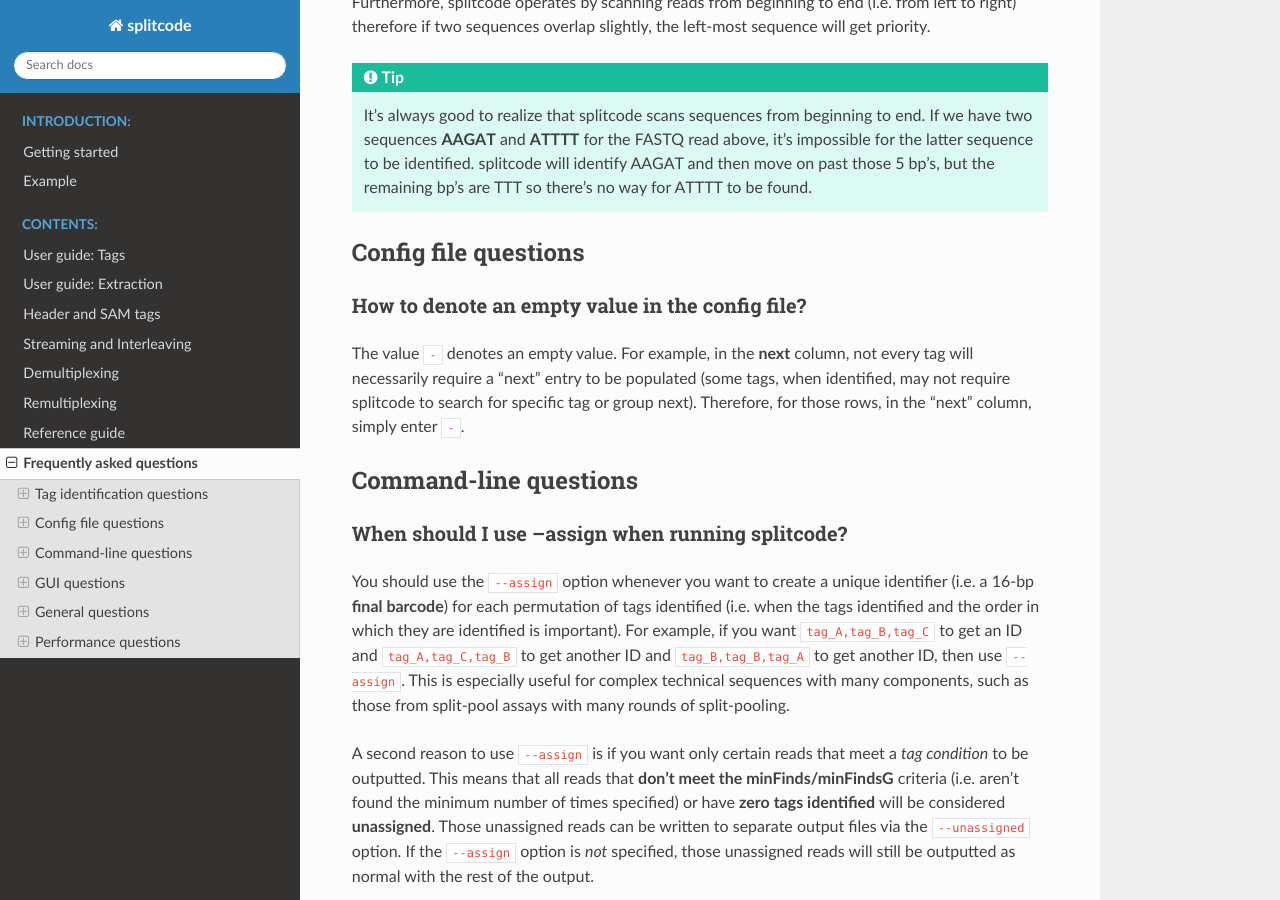
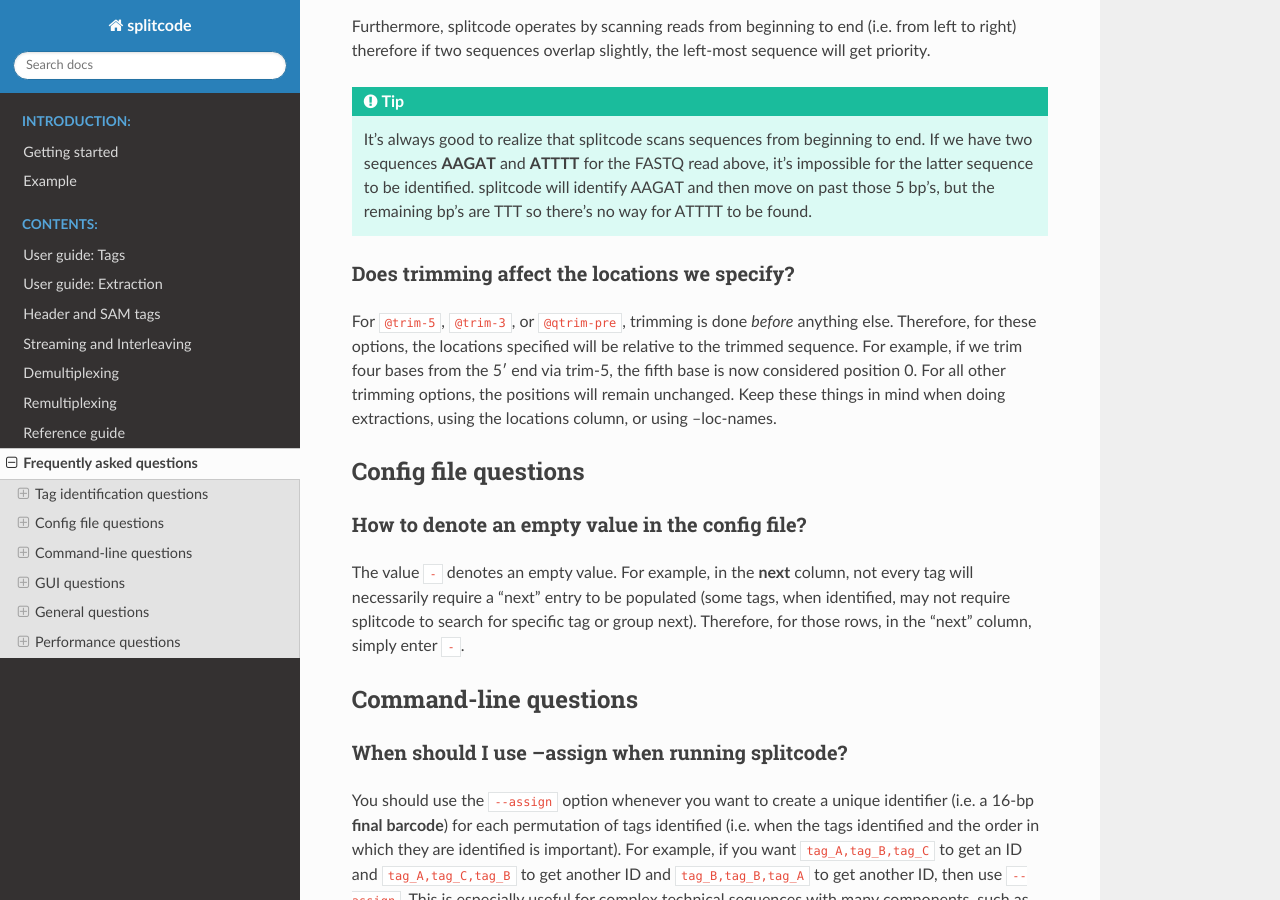
Before and after one commit to pachterlab/splitcode-tutorial, a Sphinx documentation site: the page built from docs/source/FAQ.rst, in a window 1280 px wide and 900 px high, scrolled down 2849 px. Built offline with Sphinx 7.4.7 and the Read the Docs theme 2.0.0, drawn with Linux system fonts in a browser that asks for light colours; some of the changed text lies outside the part shown.

Commit message:
Update FAQ.rst

```diff
--- a/docs/source/FAQ.rst
+++ b/docs/source/FAQ.rst
@@ -119,6 +119,11 @@
   It's always good to realize that splitcode scans sequences from beginning to end. If we have two sequences **AAGAT** and **ATTTT** for the FASTQ read above, it's impossible for the latter sequence to be identified. splitcode will identify AAGAT and then move on past those 5 bp's, but the remaining bp's are TTT so there's no way for ATTTT to be found.
 
 
+Does trimming affect the locations we specify?
+~~~~~~~~~~~~~~~~~~~~~~~~~~~~~~~~~~~~~~~~~~~~~~
+
+For ``@trim-5``, ``@trim-3``, or ``@qtrim-pre``, trimming is done *before* anything else. Therefore, for these options, the locations specified will be relative to the trimmed sequence. For example, if we trim four bases from the 5′ end via trim-5, the fifth base is now considered position 0. For all other trimming options, the positions will remain unchanged. Keep these things in mind when doing extractions, using the locations column, or using --loc-names.
+
 
 .. _Config file questions:
 
```
